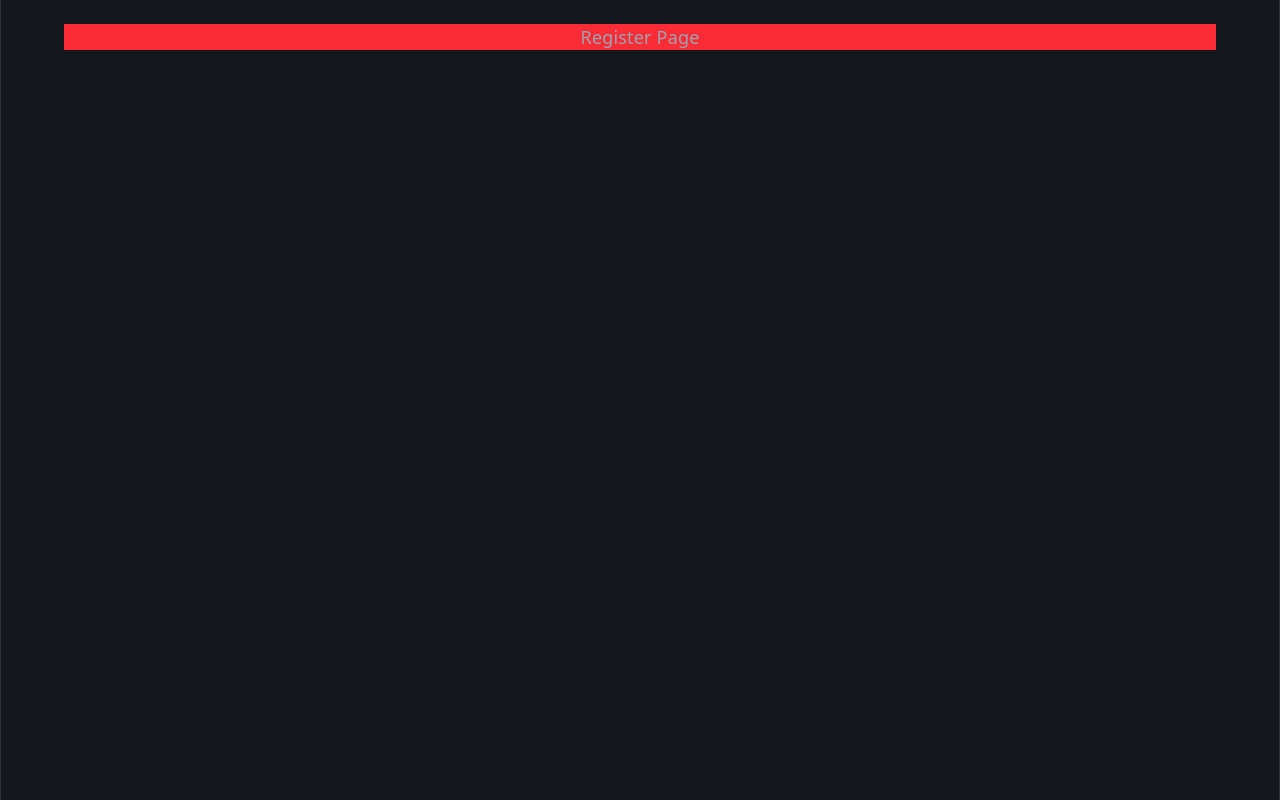
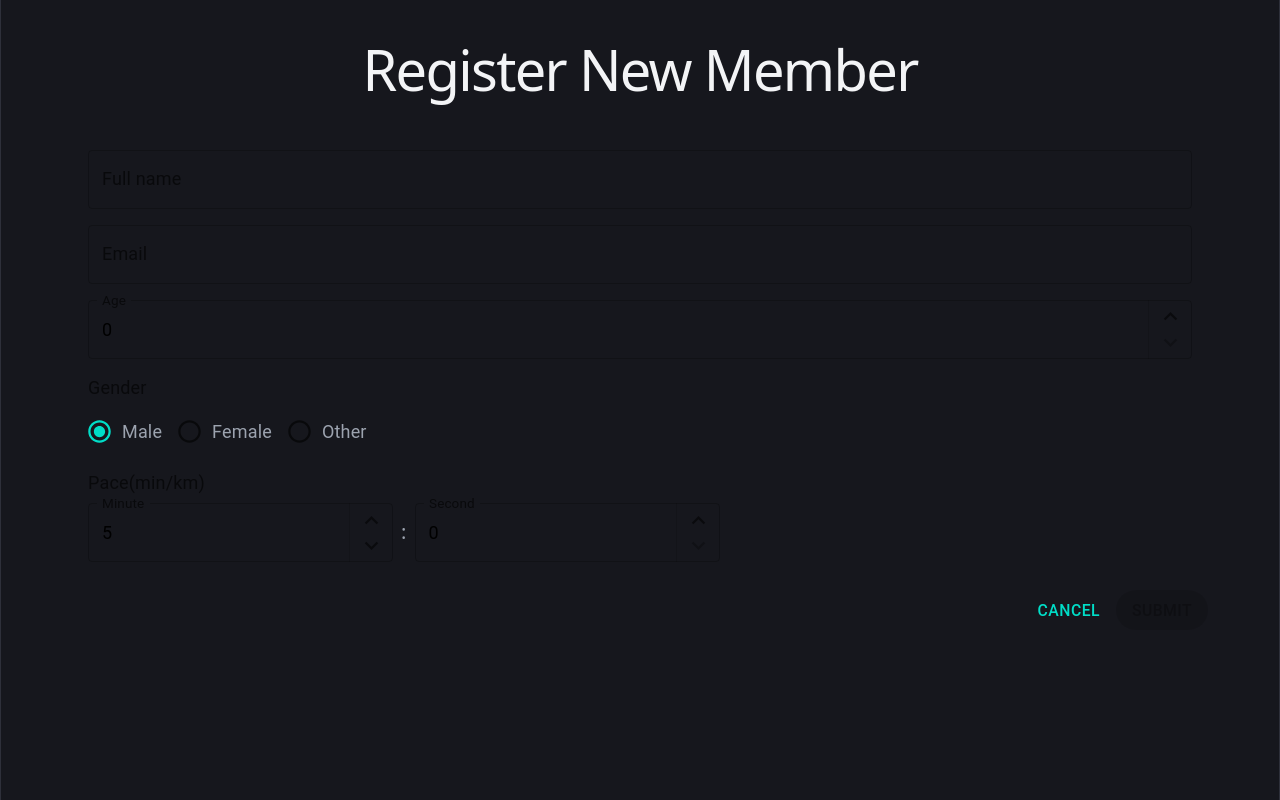
Before and after one commit to datswhaaan/Run-Club, a React (Vite) app: page /register in a window 1280 px wide. Built offline with nearby package versions, Linux system fonts and the light colour scheme.

Commit message:
Refactor member management: enhance EditMemberModal and MemberInfoForm, update pace handling, and add RegisterMemberForm component

```diff
--- a/src/components/EditMemberModal.tsx
+++ b/src/components/EditMemberModal.tsx
@@ -1,5 +1,5 @@
 import type { Member } from '../types/member'
-import { Dialog } from '@mui/material'
+import { Dialog, DialogTitle } from '@mui/material'
 import MemberInfoForm from './MemberInfoForm'
 
 interface Props {
@@ -19,6 +19,8 @@ export function EditMemberModal({ member, onSave, onClose }: Props) {
 
     return (
         <Dialog open onClose={onClose} fullWidth maxWidth="xs">
+            <DialogTitle>Edit Member Information</DialogTitle>
+
             <MemberInfoForm
                 member={member}
                 handleSubmit={handleSubmit}
--- a/src/components/MemberInfoForm.tsx
+++ b/src/components/MemberInfoForm.tsx
@@ -1,17 +1,26 @@
 import { Form, Field } from 'react-final-form'
 import {
-    DialogTitle, DialogContent, DialogActions,
+    DialogContent, DialogActions,
     TextField, Button, Box,
     FormControl, FormLabel, FormControlLabel,
     RadioGroup, Radio, FormHelperText
 } from '@mui/material'
 import NumberField from './NumberField';
-import type { Member } from '../types/member'
+import type { Member, MemberFormValues } from '../types/member'
 
 interface Props {
-    member: Member,
-    handleSubmit: (values: Partial<Member>) => void,
+    member?: Member,
+    handleSubmit: (values: MemberFormValues) => void,
     handleCancel: () => void
+}
+
+const defaultValues: MemberFormValues = {
+  name: '',
+  email: '',
+  gender: 'Male',
+  age: 0,
+  paceMin: 5,
+  paceSec: 0
 }
 
 // validators
@@ -35,14 +44,16 @@ export default function MemberInfoForm({
     handleSubmit,
     handleCancel
 } : Props) {
+    const initialValues: MemberFormValues = member
+        ? { name: member.name, email: member.email, gender: member.gender,
+            age: member.age, paceMin: member.paceMin, paceSec: member.paceSec}
+        : defaultValues
     return (
         <Form
-            initialValues={{ name: member.name, email: member.email, gender: member.gender, age: member.age, paceMin: member.paceMin, paceSec: member.paceSec}}
+            initialValues={initialValues}
             onSubmit={handleSubmit}
             render={({ handleSubmit, submitting, pristine }) => (
                 <form onSubmit={handleSubmit}>
-
-                    <DialogTitle>Edit Member Information</DialogTitle>
 
                     <DialogContent>
                         <Box sx={{display: 'flex', flexDirection: 'column', gap: 2, pt: 2}}>
@@ -86,6 +97,7 @@ export default function MemberInfoForm({
                             <Field name="gender" validate={required}>
                                 {({ input, meta }) => (
                                     <FormControl error={meta.touched && !!meta.error}>
+                                        <Box sx={{ display: 'flex', flexDirection: 'column', gap: 1, alignItems: 'flex-start' }}>
                                             <FormLabel>Gender</FormLabel>
                                             <RadioGroup {...input} row>
                                                 <FormControlLabel value="Male"   control={<Radio />} label="Male" />
@@ -95,6 +107,7 @@ export default function MemberInfoForm({
                                             {meta.touched && meta.error && (
                                                 <FormHelperText>{meta.error}</FormHelperText>
                                             )}
+                                        </Box>
                                     </FormControl>
                                 )}
                             </Field>
--- /dev/null
+++ b/src/components/RegisterMemberForm.tsx
@@ -0,0 +1,24 @@
+import { Box } from "@mui/material"
+import MemberInfoForm from "./MemberInfoForm"
+import type { MemberFormValues } from "../types/member"
+
+interface Props {
+    onSave: (member: MemberFormValues) => void
+    onClose: () => void
+}
+
+export default function RegisterMemberForm({ onSave, onClose }: Props) {
+    const handleSubmit = (values: MemberFormValues) => {
+        onSave(values)
+        onClose()
+    }
+
+    return (
+        <Box>
+            <MemberInfoForm
+                handleSubmit={handleSubmit}
+                handleCancel={onClose}
+            />
+        </Box>
+    )
+}
--- a/src/components/mock/member.json
+++ b/src/components/mock/member.json
@@ -6,8 +6,8 @@
     "gender": "Male",
     "age": 24,
     "pace": "5:10",
-    "paceMin": "5",
-    "paceSec": "10"
+    "paceMin": 5,
+    "paceSec": 10
   },
   {
     "id": 2,
@@ -17,8 +17,8 @@
     "age": 27,
     "pace": "6:05",
 
-    "paceMin": "6",
-    "paceSec": "05"
+    "paceMin": 6,
+    "paceSec": 5
   },
   {
     "id": 3,
@@ -27,8 +27,8 @@
     "gender": "Male",
     "age": 31,
     "pace": "4:45",
-    "paceMin": "4",
-    "paceSec": "45"
+    "paceMin": 4,
+    "paceSec": 45
   },
   {
     "id": 4,
@@ -37,8 +37,8 @@
     "gender": "Female",
     "age": 22,
     "pace": "5:50",
-    "paceMin": "5",
-    "paceSec": "50"
+    "paceMin": 5,
+    "paceSec": 50
   },
   {
     "id": 5,
@@ -47,8 +47,8 @@
     "gender": "Male",
     "age": 29,
     "pace": "5:30",
-    "paceMin": "5",
-    "paceSec": "30"
+    "paceMin": 5,
+    "paceSec": 30
   },
   {
     "id": 6,
@@ -57,8 +57,8 @@
     "gender": "Female",
     "age": 26,
     "pace": "6:20",
-    "paceMin": "6",
-    "paceSec": "20"
+    "paceMin": 6,
+    "paceSec": 20
   },
   {
     "id": 7,
@@ -67,8 +67,8 @@
     "gender": "Male",
     "age": 34,
     "pace": "4:55",
-    "paceMin": "4",
-    "paceSec": "55"
+    "paceMin": 4,
+    "paceSec": 55
   },
   {
     "id": 8,
@@ -77,7 +77,7 @@
     "gender": "Female",
     "age": 28,
     "pace": "5:40",
-    "paceMin": "5",
-    "paceSec": "40"
+    "paceMin": 5,
+    "paceSec": 40
   }
 ]
--- a/src/hooks/useMemberCacheActions.ts
+++ b/src/hooks/useMemberCacheActions.ts
@@ -1,14 +1,17 @@
 import { useQueryClient } from '@tanstack/react-query'
 import { MEMBERS_KEY } from '../services/member'
-import type { Member } from '../types/member'
+import type { Member, MemberFormValues } from '../types/member'
 
 export function useMemberCacheActions() {
   const queryClient = useQueryClient()
 
-  const add = (member: Omit<Member, 'id'>) => {
+  const add = (member: MemberFormValues) => {
     queryClient.setQueryData<Member[]>(MEMBERS_KEY, (old = []) => [
       ...old,
-      { ...member, id: Date.now() },
+      { ...member,
+        id: Date.now(),
+        pace: String(member.paceMin) + ":" + String(member.paceSec).padStart(2, '0')
+      },
     ])
   }
 
--- a/src/pages/member/page.tsx
+++ b/src/pages/member/page.tsx
@@ -25,7 +25,6 @@ export default function MemberPage() {
                     onClick={() => navigate('/register')}
                     sx={{
                         borderRadius: 10,
-                        fontWeight: 'bold',
                         height: 30
                     }}
                 >
--- a/src/pages/register/page.tsx
+++ b/src/pages/register/page.tsx
@@ -1,5 +1,19 @@
+import { Box } from "@mui/material"
+import RegisterMemberForm from "../../components/RegisterMemberForm"
+import { useMemberCacheActions } from "../../hooks/useMemberCacheActions"
+import { useNavigate } from "react-router"
+
 export default function RegisterPage() {
+    const navigate = useNavigate()
+    const { add } = useMemberCacheActions()
+
     return (
-        <div className="bg-red-500">Register Page</div>
+        <Box>
+            <h1>Register New Member</h1>
+            <RegisterMemberForm
+                onSave={(values) => add(values)}
+                onClose={() => navigate(-1)}
+            />
+        </Box>
     )
 }
--- a/src/types/member.ts
+++ b/src/types/member.ts
@@ -8,3 +8,5 @@ export type Member = {
     "paceMin": number;
     "paceSec": number;
 }
+
+export type MemberFormValues = Omit<Member, 'id' | 'pace'>
```
Lines whose indentation alone changed are shown as unchanged.
